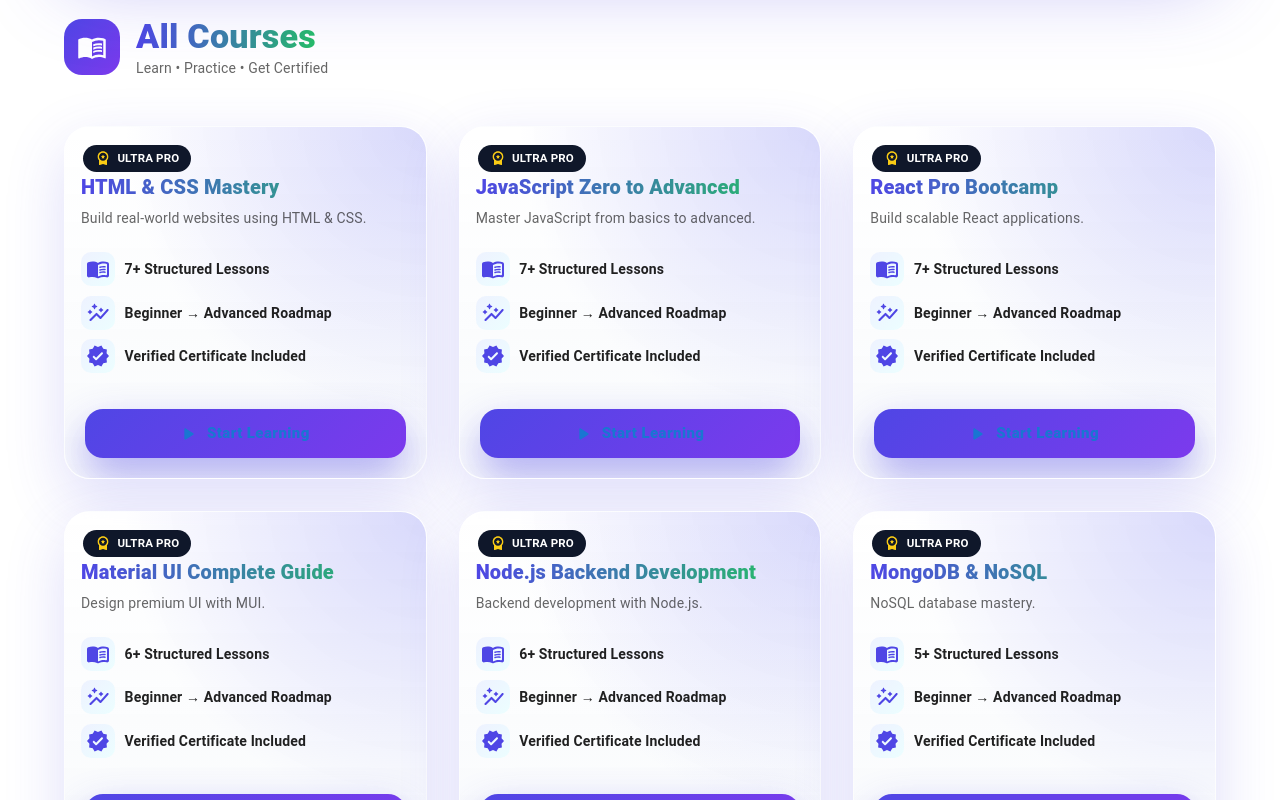
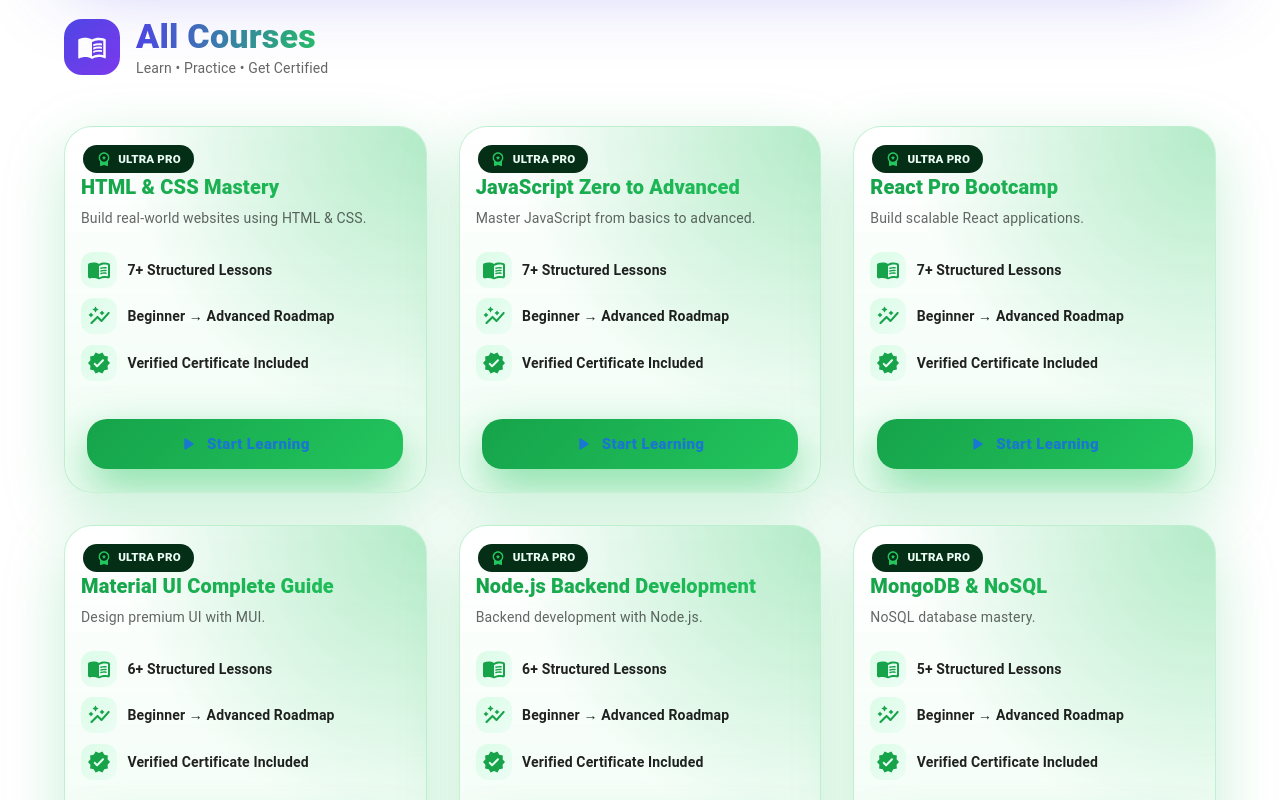
Before and after one commit to naveekumar0312-maker/mini-lms-react-mui, a React (Vite) app: page /home in a window 1280 px wide. Shown: the part 920-1720 px from the top of the page. Built offline with nearby package versions, Linux system fonts and the light colour scheme; sample sign-in values are in the browser's storage.

Commit message:
update changes

```diff
--- a/src/components/CourseCardV2.jsx
+++ b/src/components/CourseCardV2.jsx
@@ -4,16 +4,15 @@ import {
   Typography,
   Button,
   Stack,
-  Box,
-  Chip
+  Box
 } from "@mui/material";
 
 import { useNavigate } from "react-router-dom";
 
 import PlayArrowRoundedIcon from "@mui/icons-material/PlayArrowRounded";
 import WorkspacePremiumRoundedIcon from "@mui/icons-material/WorkspacePremiumRounded";
+import MenuBookRoundedIcon from "@mui/icons-material/MenuBookRounded";
 import AutoGraphRoundedIcon from "@mui/icons-material/AutoGraphRounded";
-import MenuBookRoundedIcon from "@mui/icons-material/MenuBookRounded";
 import VerifiedRoundedIcon from "@mui/icons-material/VerifiedRounded";
 
 export default function CourseCard({ course }) {
@@ -23,35 +22,33 @@ export default function CourseCard({ course }) {
     <Card
       sx={{
         height: "100%",
-        borderRadius: "26px",
+        borderRadius: "28px",
         position: "relative",
         overflow: "hidden",
         background:
-          "linear-gradient(180deg,rgba(255,255,255,0.85),rgba(248,250,252,0.9))",
-        backdropFilter: "blur(20px)",
-        border: "1px solid rgba(255,255,255,0.4)",
-        boxShadow:
-          "0 20px 60px rgba(79,70,229,0.18)",
+          "linear-gradient(180deg, rgba(255,255,255,0.9), rgba(240,253,244,0.95))",
+        backdropFilter: "blur(18px)",
+        border: "1px solid rgba(34,197,94,0.25)",
+        boxShadow: "0 20px 60px rgba(34,197,94,0.25)",
         transition: "all 0.6s cubic-bezier(.4,0,.2,1)",
         "&:hover": {
-          transform: "translateY(-14px) scale(1.02)",
-          boxShadow:
-            "0 45px 120px rgba(79,70,229,0.45)"
+          transform: "translateY(-14px) scale(1.03)",
+          boxShadow: "0 45px 120px rgba(34,197,94,0.55)"
         }
       }}
     >
-      {/* ===== GLOW BACKGROUND ===== */}
+      {/* ===== GREEN GLOW ===== */}
       <Box
         sx={{
           position: "absolute",
           inset: 0,
           background:
-            "radial-gradient(circle at top right,rgba(99,102,241,0.25),transparent 60%)",
+            "radial-gradient(circle at top right, rgba(34,197,94,0.35), transparent 60%)",
           zIndex: 0
         }}
       />
 
-      {/* ===== PREMIUM RIBBON ===== */}
+      {/* ===== PREMIUM BADGE ===== */}
       <Box
         sx={{
           position: "absolute",
@@ -60,18 +57,18 @@ export default function CourseCard({ course }) {
           display: "flex",
           alignItems: "center",
           gap: 0.8,
-          px: 1.5,
-          py: 0.6,
+          px: 1.6,
+          py: 0.7,
           borderRadius: "999px",
-          bgcolor: "#0f172a",
-          color: "#fff",
+          bgcolor: "#052e16",
+          color: "#ecfdf5",
           fontSize: "0.72rem",
-          fontWeight: 700,
+          fontWeight: 800,
           zIndex: 2
         }}
       >
         <WorkspacePremiumRoundedIcon
-          sx={{ fontSize: 16, color: "#facc15" }}
+          sx={{ fontSize: 16, color: "#22c55e" }}
         />
         ULTRA PRO
       </Box>
@@ -85,7 +82,7 @@ export default function CourseCard({ course }) {
             mb: 1,
             lineHeight: 1.25,
             background:
-              "linear-gradient(90deg,#4f46e5,#22c55e)",
+              "linear-gradient(90deg,#16a34a,#22c55e)",
             WebkitBackgroundClip: "text",
             WebkitTextFillColor: "transparent"
           }}
@@ -102,7 +99,7 @@ export default function CourseCard({ course }) {
         </Typography>
 
         {/* ===== FEATURES ===== */}
-        <Stack spacing={1.2}>
+        <Stack spacing={1.3}>
           <Feature
             icon={<MenuBookRoundedIcon />}
             text={`${course.lessons?.length || 12}+ Structured Lessons`}
@@ -119,26 +116,26 @@ export default function CourseCard({ course }) {
       </CardContent>
 
       {/* ===== ACTION ===== */}
-      <Box sx={{ p: 2.5 }}>
+      <Box sx={{ p: 2.8 }}>
         <Button
           fullWidth
           size="large"
           startIcon={<PlayArrowRoundedIcon />}
           sx={{
-            borderRadius: "18px",
-            py: 1.4,
-            fontWeight: 800,
+            borderRadius: "20px",
+            py: 1.5,
+            fontWeight: 900,
             letterSpacing: 0.4,
             textTransform: "none",
             background:
-              "linear-gradient(135deg,#4f46e5,#7c3aed)",
+              "linear-gradient(135deg,#16a34a,#22c55e)",
             boxShadow:
-              "0 18px 40px rgba(79,70,229,0.45)",
+              "0 18px 45px rgba(34,197,94,0.55)",
             "&:hover": {
               background:
-                "linear-gradient(135deg,#4338ca,#6d28d9)",
+                "linear-gradient(135deg,#15803d,#16a34a)",
               boxShadow:
-                "0 25px 60px rgba(79,70,229,0.6)"
+                "0 28px 70px rgba(34,197,94,0.75)"
             }
           }}
           onClick={() => navigate(`/course/${course.id}`)}
@@ -150,26 +147,26 @@ export default function CourseCard({ course }) {
   );
 }
 
-/* ===== MINI FEATURE ROW ===== */
+/* ===== FEATURE ROW ===== */
 function Feature({ icon, text }) {
   return (
-    <Stack direction="row" spacing={1.2} alignItems="center">
+    <Stack direction="row" spacing={1.3} alignItems="center">
       <Box
         sx={{
-          width: 34,
-          height: 34,
-          borderRadius: "10px",
+          width: 36,
+          height: 36,
+          borderRadius: "12px",
           display: "flex",
           alignItems: "center",
           justifyContent: "center",
           background:
-            "linear-gradient(135deg,#eef2ff,#ecfeff)",
-          color: "#4f46e5"
+            "linear-gradient(135deg,#dcfce7,#ecfdf5)",
+          color: "#16a34a"
         }}
       >
         {icon}
       </Box>
-      <Typography variant="body2" fontWeight={600}>
+      <Typography variant="body2" fontWeight={700}>
         {text}
       </Typography>
     </Stack>
```
